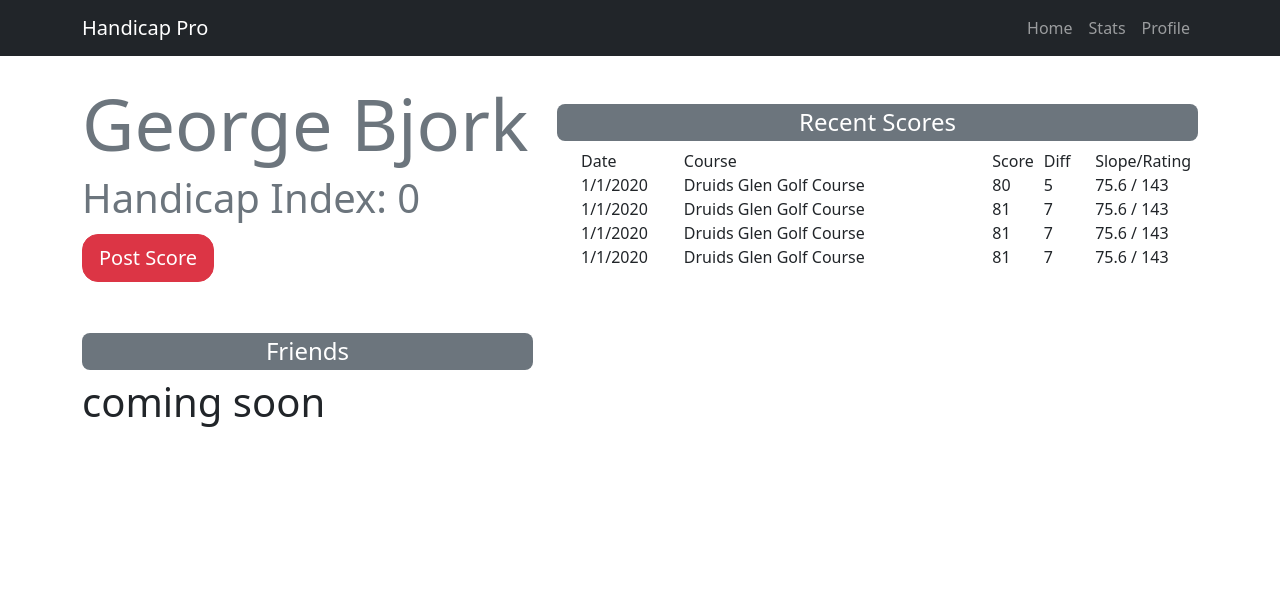
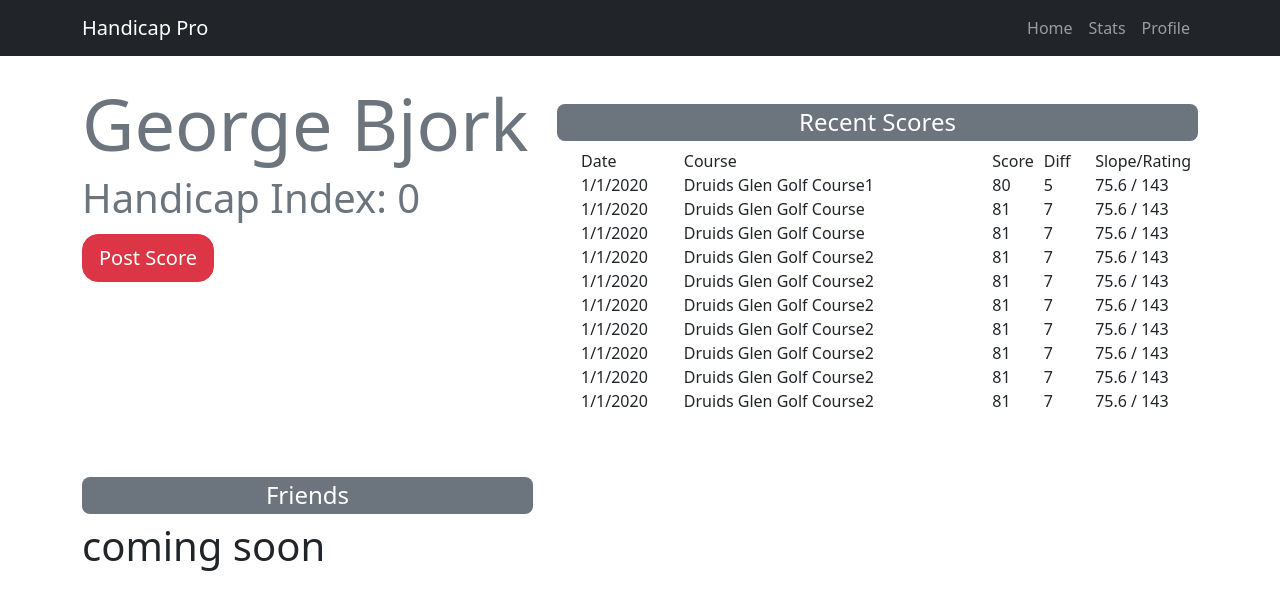
Before and after one commit to georgebjork/handicap-pro, a React (Create React App) app: page / in a window 1280 px wide. Shown: the top 610 px of the page. Built offline with nearby package versions, Linux system fonts and the light colour scheme.

Commit message:
will only show 10 scores at a time

```diff
--- a/src/Components/ScoreList.js
+++ b/src/Components/ScoreList.js
@@ -7,7 +7,7 @@ function ScoreList() {
     const scores = [
         {
             date: "1/1/2020",
-            course: "Druids Glen Golf Course",
+            course: "Druids Glen Golf Course1",
             score: 80,
             diff: 5,
             rating: 75.6,
@@ -32,7 +32,61 @@ function ScoreList() {
         },
         {
             date: "1/1/2020",
-            course: "Druids Glen Golf Course",
+            course: "Druids Glen Golf Course2",
+            score: 81,
+            diff: 7,
+            rating: 75.6,
+            slope: 143
+        },
+
+        {
+            date: "1/1/2020",
+            course: "Druids Glen Golf Course2",
+            score: 81,
+            diff: 7,
+            rating: 75.6,
+            slope: 143
+        },
+
+        {
+            date: "1/1/2020",
+            course: "Druids Glen Golf Course2",
+            score: 81,
+            diff: 7,
+            rating: 75.6,
+            slope: 143
+        },
+
+        {
+            date: "1/1/2020",
+            course: "Druids Glen Golf Course2",
+            score: 81,
+            diff: 7,
+            rating: 75.6,
+            slope: 143
+        },
+
+        {
+            date: "1/1/2020",
+            course: "Druids Glen Golf Course2",
+            score: 81,
+            diff: 7,
+            rating: 75.6,
+            slope: 143
+        },
+
+        {
+            date: "1/1/2020",
+            course: "Druids Glen Golf Course2",
+            score: 81,
+            diff: 7,
+            rating: 75.6,
+            slope: 143
+        },
+
+        {
+            date: "1/1/2020",
+            course: "Druids Glen Golf Course2",
             score: 81,
             diff: 7,
             rating: 75.6,
@@ -42,6 +96,14 @@ function ScoreList() {
     ];
     //
     const scoresList = scores.map(score => <Score score={score}/> )
+
+    if(scoresList.length > 10){
+        for(let i = scoresList.length; i > 10; i--){
+            scoresList.pop();
+        }
+    }
+
+
     return (
         <>
             {scoresList}
```
